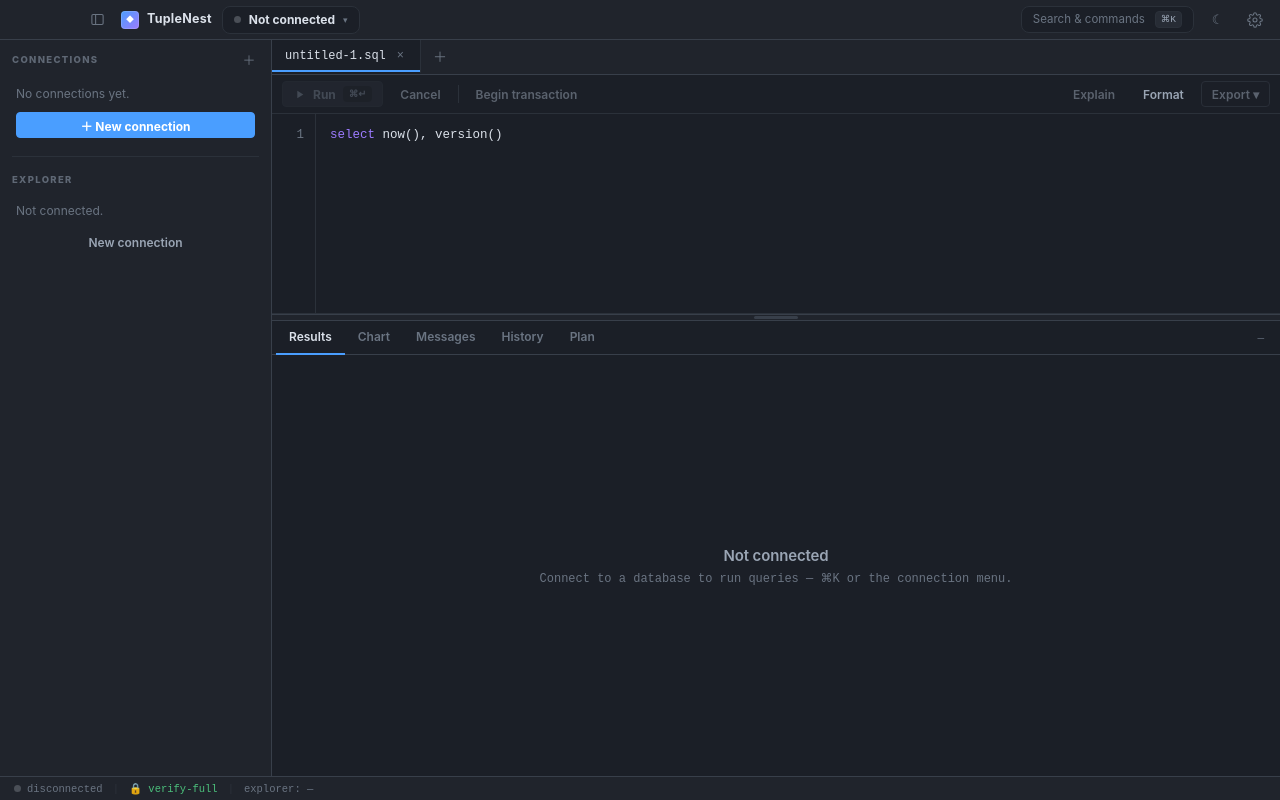
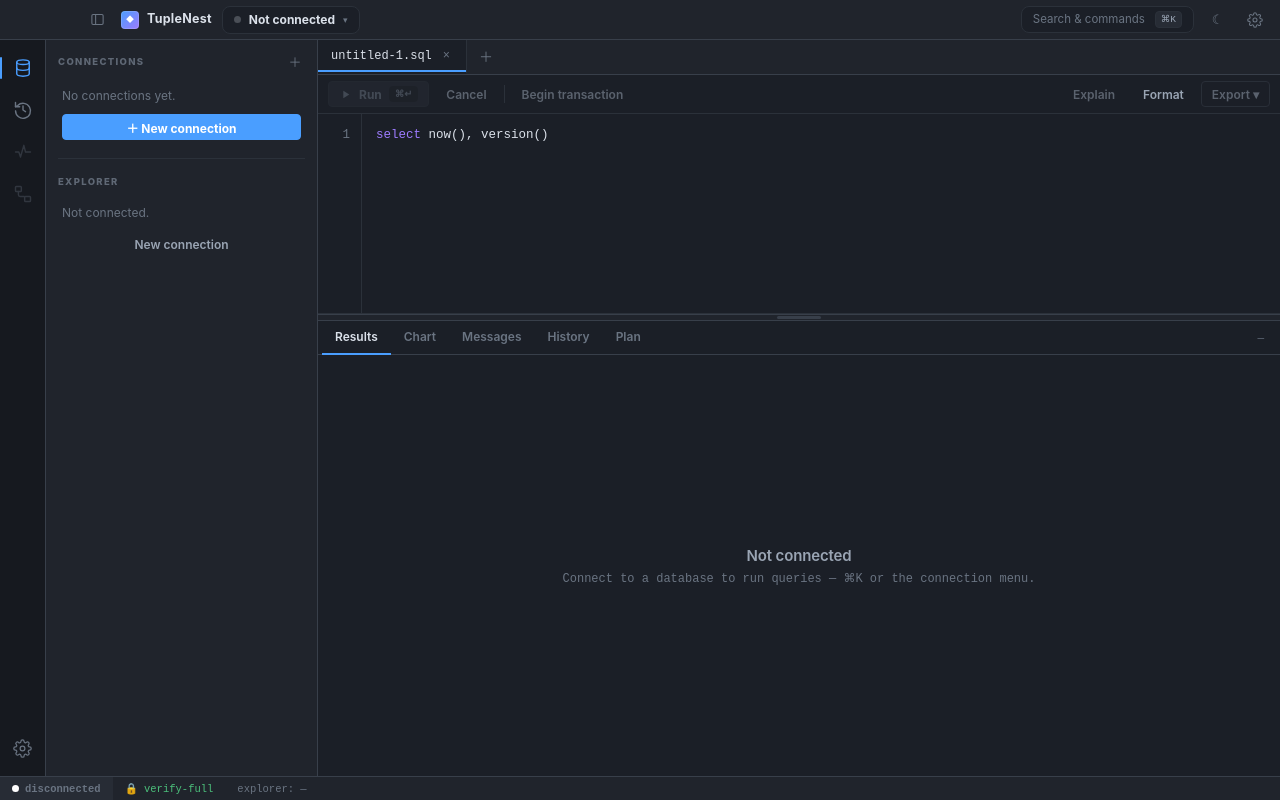
Before and after one commit to talaatmagdyx/TupleNest, a React (Vite) app in the folder apps/desktop/: page / in a window 1280 px wide. Built offline with nearby package versions, Linux system fonts and the light colour scheme.

Commit message:
Amazing IDE feel: add VS Code-style activity rail (Explorer/History panels + Monitor/Diagram/Settings tools) with accent active-indicator; sidebar view switching; VS Code-style colored status-bar segments (accent when connected, muted when off); rail SVG icons; sidebar history panel; polish pass

```diff
--- a/apps/desktop/src/App.tsx
+++ b/apps/desktop/src/App.tsx
@@ -2,6 +2,8 @@ import { useCallback, useEffect, useRef, useState } from "react";
 import { invoke } from "@tauri-apps/api/core";
 import Titlebar from "./app-shell/Titlebar";
 import StatusBar from "./app-shell/StatusBar";
+import ActivityRail, { type RailView } from "./app-shell/ActivityRail";
+import HistoryPanel from "./history/HistoryPanel";
 import SavedList from "./connections/SavedList";
 import ConnectionForm from "./connections/ConnectionForm";
 import ExplorerTree from "./explorer/ExplorerTree";
@@ -122,6 +124,7 @@ export default function App() {
   const [paletteQ, setPaletteQ] = useState("");
   const [paletteIdx, setPaletteIdx] = useState(0);
   const [sidebarCollapsed, setSidebarCollapsed] = useState(false);
+  const [railView, setRailView] = useState<RailView>("explorer");
   const [connMenu, setConnMenu] = useState(false);
   const [exportMenu, setExportMenu] = useState(false);
   const [resultTab, setResultTab] = useState<ResultTab>("results");
@@ -1124,7 +1127,17 @@ export default function App() {
         </div>
       )}
       <div className="body">
+        <ActivityRail
+          view={railView}
+          connected={connected}
+          onView={setRailView}
+          onMonitor={() => setOverlay("monitor")}
+          onDiagram={() => setOverlay("diagram")}
+          onSettings={() => setOverlay("settings")}
+        />
         <aside className={`sidebar ${sidebarCollapsed ? "collapsed" : ""}`}>
+          {railView === "explorer" ? (
+            <>
               <SavedList
                 saved={saved}
                 activeId={profileId}
@@ -1148,6 +1161,32 @@ export default function App() {
                 onDescribe={describeObject}
                 onConnect={saved.length ? () => setConnMenu(true) : newProfile}
               />
+            </>
+          ) : (
+            <>
+              <div className="side-head">
+                <span className="label">History</span>
+              </div>
+              <HistoryPanel
+                items={historyItems}
+                search={historySearch}
+                onSearch={setHistorySearch}
+                onClear={async () => {
+                  await invoke("history_clear", { includeFavorites: false }).catch(() => {});
+                  refreshHistory(historySearch);
+                  showToast("Cleared history — favorites kept");
+                }}
+                onToggleFavorite={async (h) => {
+                  await invoke("history_favorite", { id: h.id, favorite: !h.favorite }).catch(() => {});
+                  refreshHistory(historySearch);
+                }}
+                onLoad={(sql) => {
+                  setActiveSql(sql);
+                  showToast("Loaded into editor");
+                }}
+              />
+            </>
+          )}
         </aside>
         <main className="main-col">
           <TabsBar tabs={tabs} active={activeTab} onSelect={setActiveTab} onClose={closeTab} onNew={newTab} />
--- /dev/null
+++ b/apps/desktop/src/app-shell/ActivityRail.tsx
@@ -0,0 +1,64 @@
+import {
+  DiagramRailIcon,
+  ExplorerRailIcon,
+  GearIcon,
+  HistoryRailIcon,
+  MonitorRailIcon,
+} from "../lib/icons";
+
+export type RailView = "explorer" | "history";
+
+type Props = {
+  view: RailView;
+  connected: boolean;
+  onView: (v: RailView) => void;
+  onMonitor: () => void;
+  onDiagram: () => void;
+  onSettings: () => void;
+};
+
+/** VS Code / DataGrip-style activity rail: switches the sidebar panel and
+ *  launches tool overlays. The active view shows an accent indicator bar. */
+export default function ActivityRail(p: Props) {
+  const Item = (opts: {
+    active?: boolean;
+    disabled?: boolean;
+    title: string;
+    onClick: () => void;
+    children: React.ReactNode;
+  }) => (
+    <button
+      className={`rail-btn ${opts.active ? "on" : ""}`}
+      title={opts.title}
+      disabled={opts.disabled}
+      onClick={opts.onClick}
+    >
+      {opts.active && <span className="rail-ind" />}
+      {opts.children}
+    </button>
+  );
+
+  return (
+    <nav className="activity-rail">
+      <div className="rail-group">
+        <Item title="Explorer" active={p.view === "explorer"} onClick={() => p.onView("explorer")}>
+          <ExplorerRailIcon />
+        </Item>
+        <Item title="Query history" active={p.view === "history"} onClick={() => p.onView("history")}>
+          <HistoryRailIcon />
+        </Item>
+        <Item title="Server monitor" disabled={!p.connected} onClick={p.onMonitor}>
+          <MonitorRailIcon />
+        </Item>
+        <Item title="ER diagram" disabled={!p.connected} onClick={p.onDiagram}>
+          <DiagramRailIcon />
+        </Item>
+      </div>
+      <div className="rail-group bottom">
+        <Item title="Settings" onClick={p.onSettings}>
+          <GearIcon size={19} />
+        </Item>
+      </div>
+    </nav>
+  );
+}
--- a/apps/desktop/src/app-shell/StatusBar.tsx
+++ b/apps/desktop/src/app-shell/StatusBar.tsx
@@ -15,7 +15,7 @@ export default function StatusBar(p: Props) {
   const txLabel =
     txSecs >= 60 ? `${Math.floor(txSecs / 60)}m ${String(txSecs % 60).padStart(2, "0")}s` : `${txSecs}s`;
   return (
-    <footer className="statusbar">
+    <footer className={`statusbar ${p.connected ? "" : "off"}`}>
       <span className="item">
         <span
           className="dot"
--- a/apps/desktop/src/lib/icons.tsx
+++ b/apps/desktop/src/lib/icons.tsx
@@ -53,3 +53,31 @@ export const WarnIcon = ({ size }: { size?: number }) => (
     <line x1="12" y1="17" x2="12.01" y2="17" />
   </svg>
 );
+
+/* — Activity-rail icons (20px, 1.7 stroke) — */
+export const ExplorerRailIcon = ({ size }: { size?: number }) => (
+  <svg {...S({ size: size ?? 20 })}>
+    <ellipse cx="12" cy="5" rx="7.5" ry="2.8" />
+    <path d="M4.5 5v14c0 1.55 3.36 2.8 7.5 2.8s7.5-1.25 7.5-2.8V5" />
+    <path d="M4.5 12c0 1.55 3.36 2.8 7.5 2.8s7.5-1.25 7.5-2.8" />
+  </svg>
+);
+export const HistoryRailIcon = ({ size }: { size?: number }) => (
+  <svg {...S({ size: size ?? 20 })}>
+    <path d="M3 3v5h5" />
+    <path d="M3.05 13a9 9 0 1 0 2.6-6.36L3 8" />
+    <path d="M12 7v5l3 2" />
+  </svg>
+);
+export const MonitorRailIcon = ({ size }: { size?: number }) => (
+  <svg {...S({ size: size ?? 20 })}>
+    <path d="M3 12h4l2 6 4-14 2 8h6" />
+  </svg>
+);
+export const DiagramRailIcon = ({ size }: { size?: number }) => (
+  <svg {...S({ size: size ?? 20 })}>
+    <rect x="3" y="3" width="7" height="6" rx="1" />
+    <rect x="14" y="15" width="7" height="6" rx="1" />
+    <path d="M6.5 9v4a2 2 0 0 0 2 2h5" />
+  </svg>
+);
--- a/apps/desktop/src/styles.css
+++ b/apps/desktop/src/styles.css
@@ -916,3 +916,66 @@ body { background: var(--tn-desk); background-image: none; }
 /* — Titlebar: compact toolbar height like a native app — */
 .titlebar { height: 40px; }
 .statusbar { height: 24px; }
+
+
+/* ============================================================
+   ACTIVITY RAIL + FINAL IDE POLISH
+   ============================================================ */
+
+.activity-rail {
+  flex: none; width: 46px; display: flex; flex-direction: column;
+  justify-content: space-between; align-items: center;
+  padding: 8px 0; background: var(--tn-desk);
+  border-right: 1px solid var(--tn-bh);
+}
+[data-tn-theme="light"] .activity-rail { background: var(--tn-s2); }
+.rail-group { display: flex; flex-direction: column; gap: 2px; width: 100%; align-items: center; }
+.rail-btn {
+  position: relative; width: 40px; height: 40px; display: grid; place-items: center;
+  border: none; background: transparent; color: var(--tn-tm); cursor: pointer;
+  border-radius: 6px; transition: color .12s ease, background-color .12s ease;
+}
+.rail-btn:hover:not(:disabled) { color: var(--tn-ts); background: var(--tn-s2); }
+.rail-btn.on { color: var(--tn-accent); }
+.rail-btn:disabled { opacity: .32; cursor: default; }
+.rail-ind {
+  position: absolute; left: -3px; top: 9px; bottom: 9px; width: 2.5px;
+  border-radius: 2px; background: var(--tn-accent);
+}
+
+/* — Status bar: colored connection segment (VS Code feel) — */
+.statusbar { padding: 0; gap: 0; }
+.statusbar .item { padding: 0 12px; height: 100%; display: flex; align-items: center; gap: 6px; }
+.statusbar .bar-sep { display: none; }
+.statusbar .item:first-child {
+  background: var(--tn-accent); color: #fff; font-weight: 600;
+}
+.statusbar .item:first-child .dot { background: #fff !important; box-shadow: none !important; }
+[data-tn-theme="dark"] .statusbar .item:not(:first-child):hover,
+[data-tn-theme="light"] .statusbar .item:not(:first-child):hover { background: var(--tn-s2); }
+.statusbar .grow { flex: 1; }
+.statusbar .txwarn { background: rgba(224, 161, 58, .16); }
+
+/* When disconnected, the first segment is muted grey, not accent */
+.statusbar.off .item:first-child { background: var(--tn-s2); color: var(--tn-tm); }
+
+/* — History-in-sidebar fits the narrow panel — */
+.sidebar .hist-pane { flex: 1; min-height: 0; }
+.sidebar .hist-row { padding: 6px 10px; }
+.sidebar .hist-row .hmeta { display: none; }
+.sidebar .hist-bar { padding: 8px 10px; }
+
+/* — Sidebar panel header consistency — */
+.sidebar > .side-head:first-child { padding-top: 12px; }
+
+/* — Refined tree hover with accent affordance — */
+.tree-row:hover .tree-label { color: var(--tn-tp); }
+
+/* — Editor active-line gutter accent (subtle) — */
+.gutter { color: var(--tn-tm); }
+
+/* — Result tabs: hover state — */
+.rtab:hover { color: var(--tn-ts); }
+
+/* — Toolbar primary Run keeps prominence in dense bar — */
+.toolbar .btn.primary { height: 26px; }
```
Lines whose indentation alone changed are shown as unchanged.
